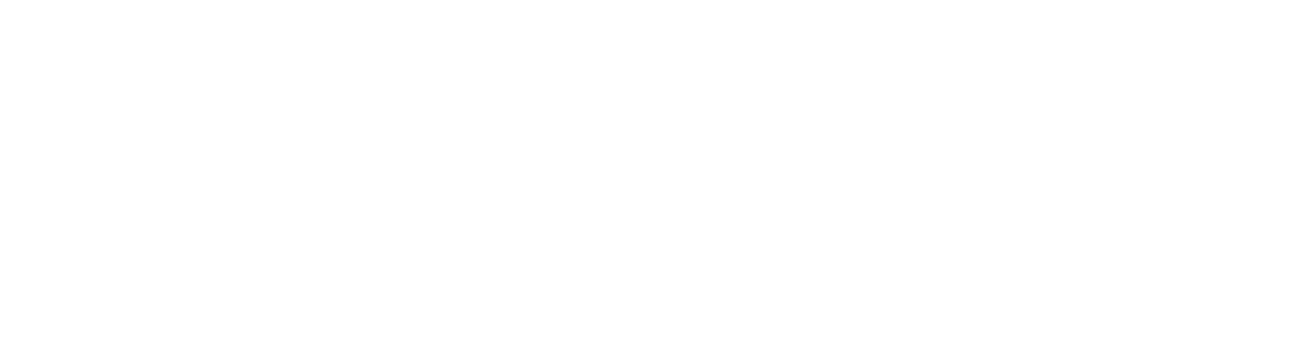
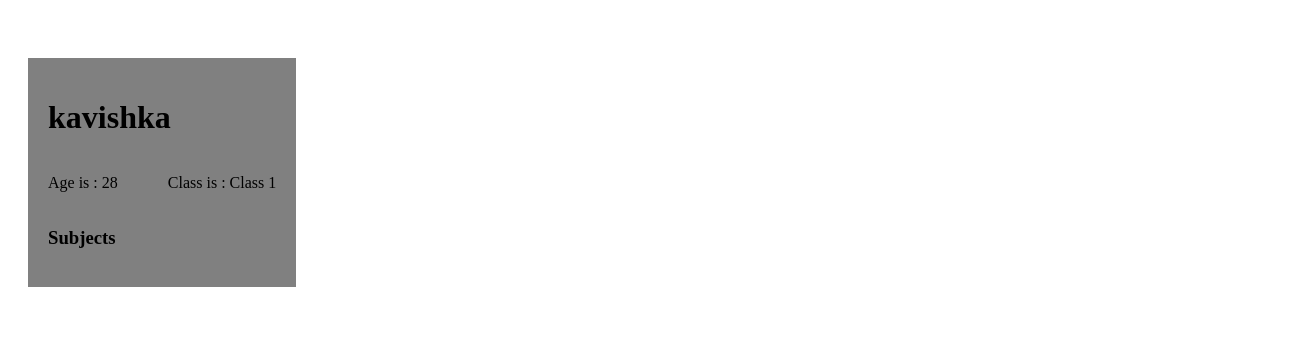
Before and after one commit to Kavishka15055/Nodejs_Practical, a website: page index.html in a window 1280 px wide. Shown: the whole page, 1312 px wide, since content can reach past the window. Drawn offline with Linux system fonts and the light colour scheme.

Commit message:
Update index.html

```diff
--- a/index.html
+++ b/index.html
@@ -1,11 +1,27 @@
+
   <!DOCTYPE html>
   <html lang="en">
   <head>
       <meta charset="UTF-8">
       <meta name="viewport" content="width=device-width, initial-scale=1.0">
-    <title>Document</title>
+      <title>Student Info</title>
+      <link href="./index.css" rel="stylesheet"/>
   </head>
   <body>
+      <main class="main">
 
+<div class="card">
+            <h1 class="name">kavishka</h1>
+            <div class="infor">
+                <p>Age is : 28</p>
+                <p>Class is : Class 1</p>
+            </div>
+            <h3>Subjects</h3>
+            <div class="subjects">
+
+            </div>
+        </div>
+
+      </main>
   </body>
   </html>
```
Lines whose indentation alone changed are shown as unchanged.
